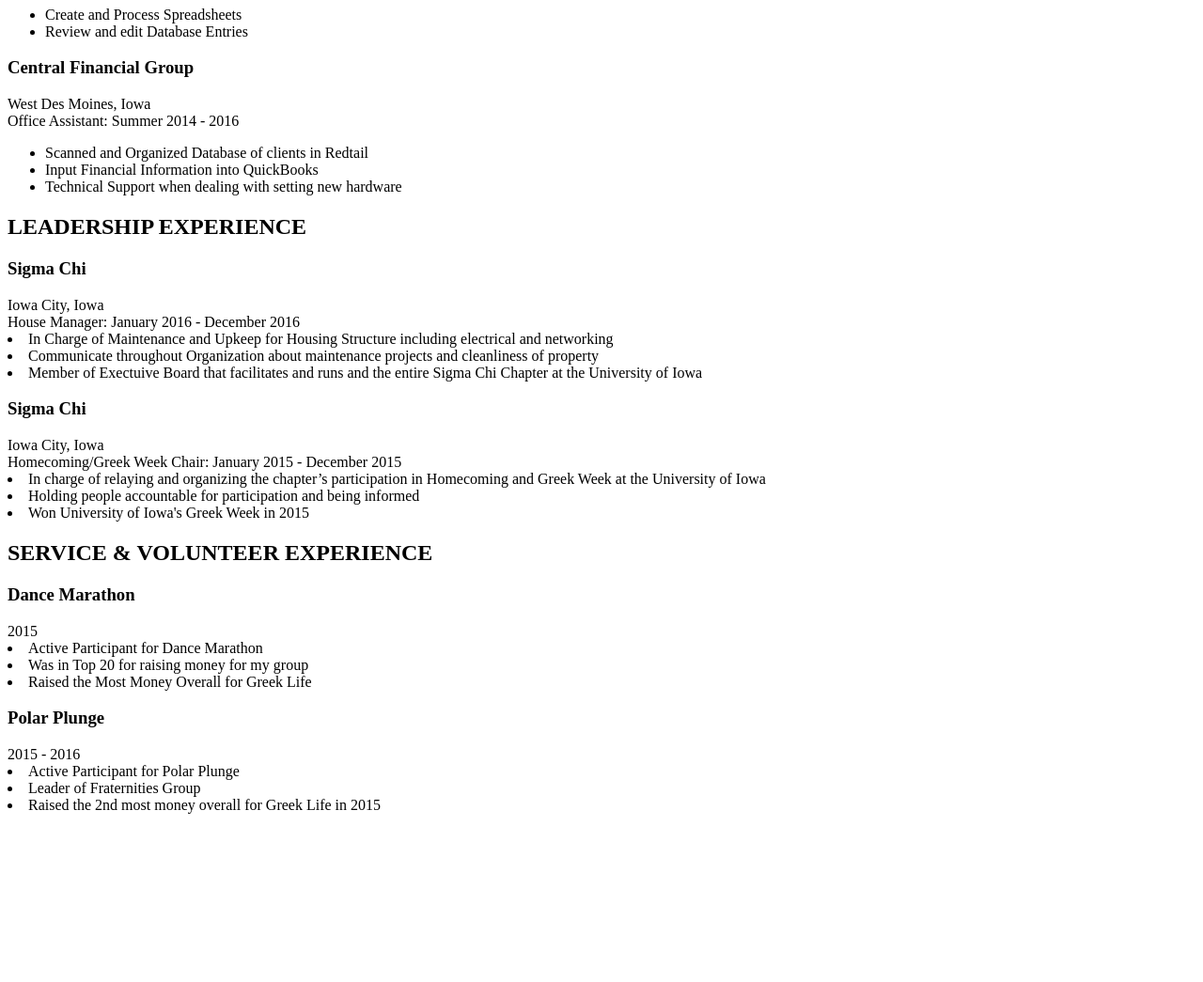
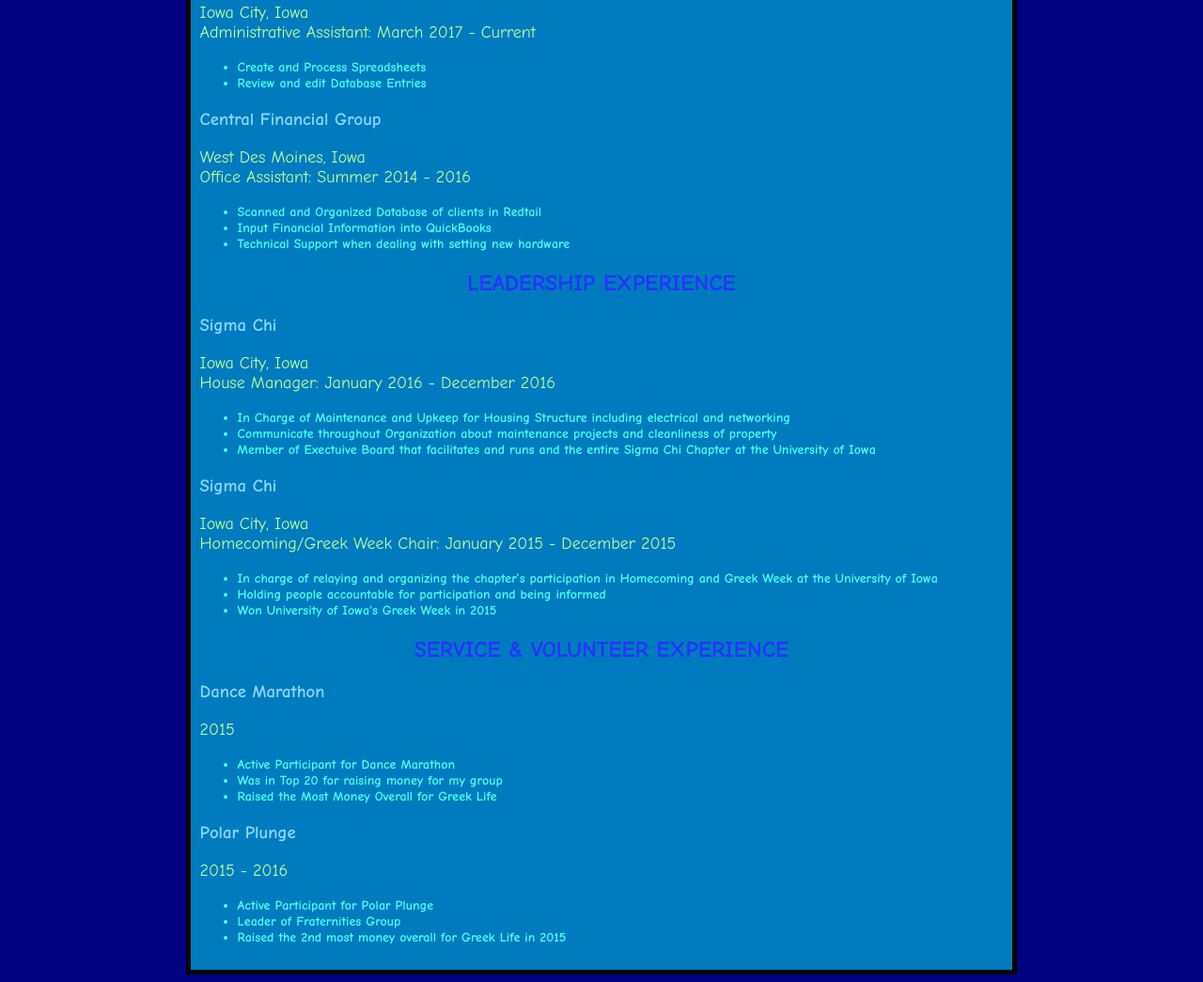
Before and after one commit to Jared-Jaeger/HW2, a plain HTML site: page Resume.html in a window 1280 px wide. Shown: the part 531-1576 px from the top of the page at 94% size. Before the commit the page ends 1405 px from the top, so only its background shows below. Drawn offline with Linux system fonts and the light colour scheme.

Commit message:
Resume and CSS Added

```diff
--- /dev/null
+++ b/CSS_Formating.css
@@ -0,0 +1,31 @@
+body{ background:Navy;font-family:"Comic Sans MS";}
+h1{text-align:center; font-weight:bold; color:White;}
+h2{text-align:center; font-weight:bold; color: #2633ff ;}
+h3{text-align:left; font-weight:bold; color:#89d5ff;}
+a{text-align:right; font-weight:bold; color: #aaf9ff ; }
+p{font-size: 18px; color: #baff9c; text-align: Left}
+.paragraphs{
+	font-size: 18px;
+	font-weight: bold;
+	color:#b0e3ff;
+	}
+.bullets{
+	font-size: 14px;
+	font-weight: bold;
+	color:#47ffec;
+}
+.wrap{
+	width:70%; text-align:left; margin:0 auto;
+}
+.resumediv{
+	text-align:left; background-color: #007bbf ; padding:10px; border:5px solid black;
+}
+.indexdiv{
+	text-align:left; background-color:#009cd8; padding:10px; border:5px solid black;
+}
+.picturediv1{
+background-color: #009a69; padding:10px; border:10px double blue;
+}
+.picturediv2{
+background-color: #41fdc1; padding:10px; border:5px solid blue;
+}
--- a/Resume.html
+++ b/Resume.html
@@ -1,65 +1,107 @@
+<!DOCTYPE html>
 <html>
 	<head><title> Jared Jaeger's Resume </title>
-
+	<link rel="stylesheet" type="text/css" href="CSS_Formating.css"/>
 </head>
 
 <body>
+<div class = "wrap">
+<div class = "resumediv">
 <h1>Jared Scott Jaeger</h1>
 <h2>EDUCATION</h2>
+<p>
+<div class = "paragraphs">
 The University of Iowa, Iowa City, Iowa - 					Anticipated May 2018 <br>
 Bachelors, BAIS -Business Analytics and Information Systems <br>
 GPA: 2.80/4.00 <br>
 Software Skills: Adobe, Word, PowerPoint, Excel, Access, GitHub (in Progress) <br>
 Programming Languages: Java, VBA Spreadsheet (in Progress)
-
+</div>
+</p>
 <h2>COURSE HIGHLIGHTS</h2>
 <ul>
+<div class = "bullets">
 <li> Statistics for Business </li>
 <li> Statistics for Strategy Proglems </li>
 <li> Information Systems </li>
 <li> Business Communication and Protocol </li>
 <li> VBA SpreadSheet Programming </li>
 <li> VBA Spreadsheet Programming (in Progress) </li>
+</div>
 </ul>
 <h2>WORK EXPERIENCE</h2>
 <h3> Neumann Monson Architects </h3>
+<p>
 Iowa City, Iowa <br>
 Administrative Assistant: March 2017 - Current
+</p>
 <ul>
+<div class = "bullets">
 <li> Create and Process Spreadsheets </li>
 <li> Review and edit Database Entries </li>
+</div>
 </ul>
 <h3> Central Financial Group </h3>
+<p>
 West Des Moines, Iowa <br>
 Office Assistant: Summer 2014 - 2016
+</p>
 <ul>
+<div class = "bullets">
 <li> Scanned and Organized Database of clients in Redtail </li>
 <li> Input Financial Information into QuickBooks </li>
 <li> Technical Support when dealing with setting new hardware </li>
+</div>
 </ul>
 <h2>LEADERSHIP EXPERIENCE</h2>
 <h3> Sigma Chi </h3>
+<p>
 Iowa City, Iowa <br>
-House Manager: January 2016 - December 2016 <br>
+House Manager: January 2016 - December 2016
+</p>
+<ul>
+<div class = "bullets">
 <li> In Charge of Maintenance and Upkeep for Housing Structure including electrical and networking </li>
 <li> Communicate throughout Organization about maintenance projects and cleanliness of property</li>
 <li> Member of Exectuive Board that facilitates and runs and the entire Sigma Chi Chapter at the University of Iowa</li>
+</div>
+</ul>
 <h3> Sigma Chi </h3>
+<p>
 Iowa City, Iowa <br>
-Homecoming/Greek Week Chair: January 2015 - December 2015 <br>
+Homecoming/Greek Week Chair: January 2015 - December 2015
+</p>
+<ul>
+<div class = "bullets">
 <li> In charge of relaying and organizing the chapter’s participation in Homecoming and Greek Week at the University of Iowa </li>
 <li> Holding people accountable for participation and being informed</li>
 <li> Won University of Iowa's Greek Week in 2015</li>
+</div>
+</ul>
 <h2>SERVICE & VOLUNTEER EXPERIENCE</h2>
 <h3>Dance Marathon</H3>
-2015 <br>
+<p>
+2015
+</p>
+<ul>
+<div class = "bullets">
 <li> Active Participant for Dance Marathon </li>
 <li> Was in Top 20 for raising money for my group</li>
 <li> Raised the Most Money Overall for Greek Life</li>
+</div>
+</ul>
 <h3>Polar Plunge</H3>
-2015 - 2016 <br>
+<p>
+2015 - 2016
+</p>
+<ul>
+<div class = "bullets">
 <li> Active Participant for Polar Plunge </li>
 <li> Leader of Fraternities Group</li>
 <li> Raised the 2nd most money overall for Greek Life in 2015</li>
+</div>
+</ul>
+</div>
+</div>
 </body>
 </html>
```
Also changed, not shown: Index.html (+18 -2 lines), other_pic.jpg (added), senior_pic.jpg (added).
